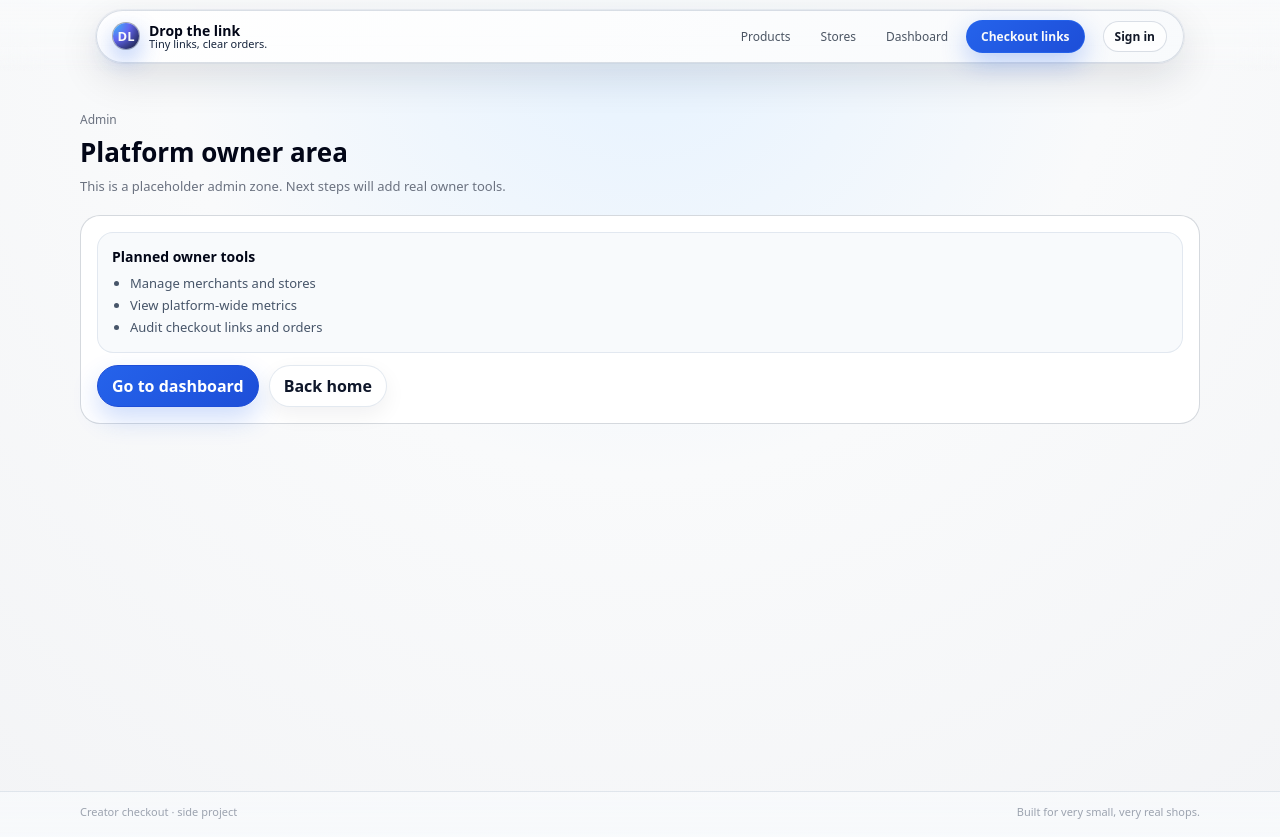
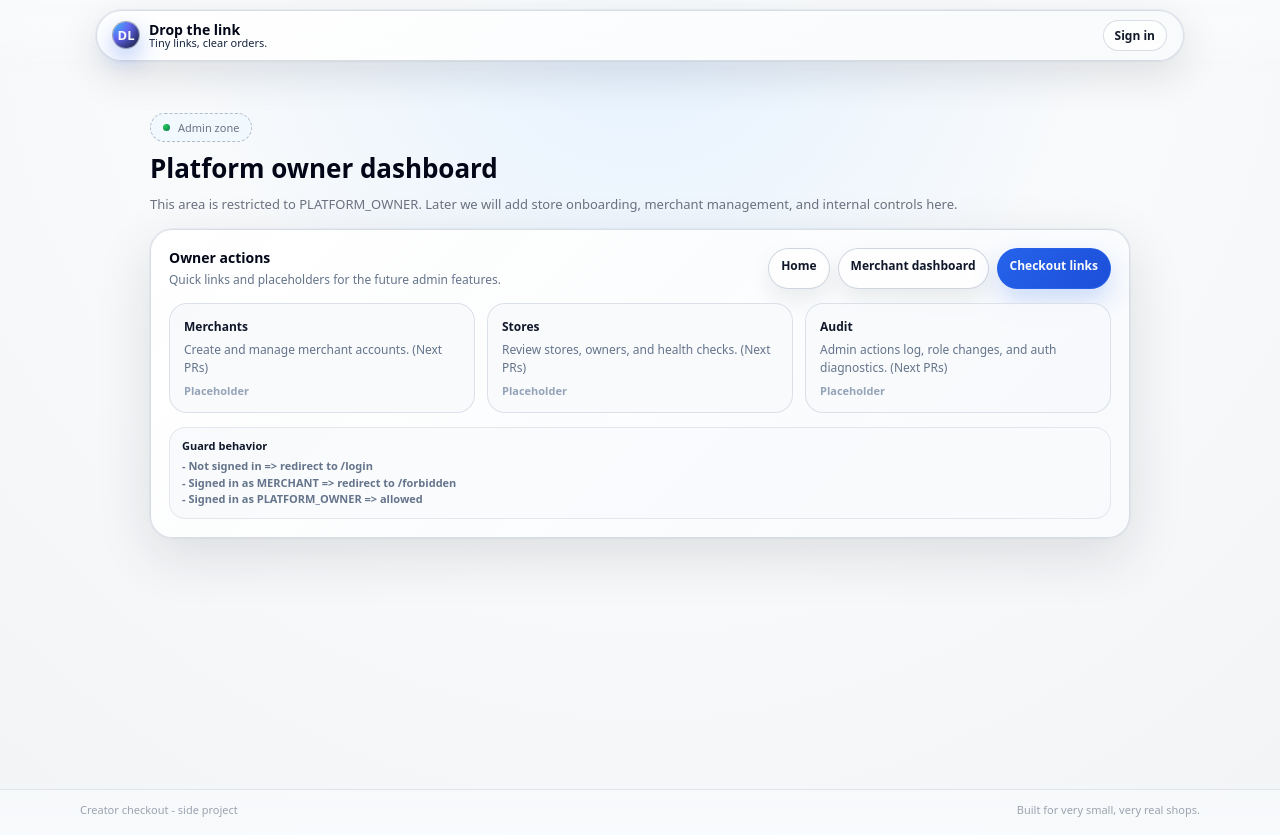
Before and after one commit to dmytro-zh/ts-fullstack-learning, a Next.js app in the folder apps/web/: page /admin in a window 1280 px wide. Built offline with nearby package versions, Linux system fonts and the light colour scheme; no server answers.

Commit message:
Feat(auth): add owner admin entry + remove nav flicker

```diff
--- a/apps/web/src/app/_components/TopNav.tsx
+++ b/apps/web/src/app/_components/TopNav.tsx
@@ -12,22 +12,41 @@ const baseLinkStyle: React.CSSProperties = {
   border: '1px solid transparent',
 };
 
+function TopNavSkeleton() {
+  const pill: React.CSSProperties = {
+    height: 28,
+    borderRadius: 999,
+    border: '1px solid rgba(148,163,184,0.25)',
+    background: 'rgba(148,163,184,0.12)',
+  };
+
+  return (
+    <nav style={{ display: 'flex', alignItems: 'center', gap: 6, fontSize: 12 }}>
+      <div style={{ ...pill, width: 74 }} />
+      <div style={{ ...pill, width: 64 }} />
+      <div style={{ ...pill, width: 86 }} />
+      <div style={{ ...pill, width: 118 }} />
+      <div style={{ width: 6 }} />
+      <div style={{ ...pill, width: 72 }} />
+    </nav>
+  );
+}
+
 export function TopNav() {
   const { data, status } = useSession();
+
+  if (status === 'loading') {
+    return <TopNavSkeleton />;
+  }
+
   const role = (data?.user as { role?: AppRole } | undefined)?.role;
-
   const isAuthed = status === 'authenticated';
   const canSeeAdmin = role === APP_ROLES.PLATFORM_OWNER;
 
   return (
-    <nav
-      style={{
-        display: 'flex',
-        alignItems: 'center',
-        gap: 6,
-        fontSize: 12,
-      }}
-    >
+    <nav style={{ display: 'flex', alignItems: 'center', gap: 6, fontSize: 12 }}>
+      {isAuthed ? (
+        <>
           <Link href="/products" style={baseLinkStyle}>
             Products
           </Link>
@@ -70,6 +89,8 @@ export function TopNav() {
           ) : null}
 
           <div style={{ width: 6 }} />
+        </>
+      ) : null}
 
       {!isAuthed ? (
         <Link
--- a/apps/web/src/app/_providers/SessionProvider.tsx
+++ b/apps/web/src/app/_providers/SessionProvider.tsx
@@ -1,8 +1,14 @@
 'use client';
 
 import { SessionProvider } from 'next-auth/react';
-import type { ReactNode } from 'react';
+import type { Session } from 'next-auth';
 
-export function NextAuthSessionProvider({ children }: { children: ReactNode }) {
-  return <SessionProvider>{children}</SessionProvider>;
+export function NextAuthSessionProvider({
+  children,
+  session,
+}: {
+  children: React.ReactNode;
+  session: Session | null;
+}) {
+  return <SessionProvider session={session}>{children}</SessionProvider>;
 }
--- a/apps/web/src/app/admin/page.tsx
+++ b/apps/web/src/app/admin/page.tsx
@@ -1,99 +1,221 @@
 import Link from 'next/link';
+
+const cardBorder = '1px solid rgba(148,163,184,0.35)';
 
 export default function AdminPage() {
   return (
     <main
       style={{
-        padding: '40px 16px 56px',
+        padding: '44px 16px 56px',
         minHeight: 'calc(100vh - 80px)',
         boxSizing: 'border-box',
         color: '#020617',
+        display: 'grid',
+        placeItems: 'start center',
       }}
     >
       <div
         style={{
-          maxWidth: 1120,
-          margin: '0 auto',
+          width: '100%',
+          maxWidth: 980,
           display: 'grid',
-          gap: 18,
+          gap: 14,
         }}
       >
-        <section style={{ display: 'grid', gap: 6 }}>
-          <div style={{ fontSize: 12, color: '#6b7280' }}>Admin</div>
+        <div style={{ display: 'grid', gap: 8 }}>
+          <div
+            style={{
+              display: 'inline-flex',
+              alignItems: 'center',
+              justifyContent: 'center',
+              padding: '6px 12px',
+              borderRadius: 999,
+              border: '1px dashed rgba(148,163,184,0.7)',
+              background: 'rgba(240,249,255,0.9)',
+              width: 'fit-content',
+              fontSize: 11,
+              color: '#6b7280',
+              gap: 8,
+            }}
+          >
+            <span
+              style={{
+                width: 7,
+                height: 7,
+                borderRadius: 999,
+                background:
+                  'radial-gradient(circle at 30% 30%, #22c55e 0, #16a34a 50%, #0f766e 100%)',
+              }}
+            />
+            Admin zone
+          </div>
+
           <h1 style={{ margin: 0, fontSize: 26, letterSpacing: -0.03 }}>
-            Platform owner area
+            Platform owner dashboard
           </h1>
+
           <p style={{ margin: 0, fontSize: 13, color: '#6b7280', lineHeight: 1.6 }}>
-            This is a placeholder admin zone. Next steps will add real owner tools.
+            This area is restricted to PLATFORM_OWNER. Later we will add store onboarding, merchant management,
+            and internal controls here.
           </p>
-        </section>
+        </div>
 
-        <section
+        <div
           style={{
-            borderRadius: 20,
-            border: '1px solid rgba(209,213,219,0.9)',
-            background: '#ffffff',
-            padding: 16,
+            borderRadius: 22,
+            border: cardBorder,
+            background: 'linear-gradient(135deg, rgba(255,255,255,0.98), rgba(248,250,252,0.96))',
+            boxShadow: '0 18px 55px rgba(15,23,42,0.12), 0 0 0 1px rgba(148,163,184,0.10)',
+            padding: 18,
             display: 'grid',
-            gap: 10,
+            gap: 14,
+            backdropFilter: 'blur(18px)',
+          }}
+        >
+          <div style={{ display: 'flex', justifyContent: 'space-between', gap: 12, flexWrap: 'wrap' }}>
+            <div style={{ display: 'grid', gap: 4 }}>
+              <div style={{ fontWeight: 800, fontSize: 14, letterSpacing: -0.01 }}>Owner actions</div>
+              <div style={{ fontSize: 12, color: '#64748b', lineHeight: 1.5 }}>
+                Quick links and placeholders for the future admin features.
+              </div>
+            </div>
+
+            <div style={{ display: 'flex', gap: 8, flexWrap: 'wrap' }}>
+              <Link
+                href="/"
+                style={{
+                  padding: '8px 12px',
+                  borderRadius: 999,
+                  border: '1px solid rgba(148,163,184,0.45)',
+                  background: 'rgba(255,255,255,0.9)',
+                  color: '#0f172a',
+                  textDecoration: 'none',
+                  fontSize: 12,
+                  fontWeight: 700,
+                  boxShadow: '0 10px 22px rgba(15,23,42,0.08)',
+                  whiteSpace: 'nowrap',
+                }}
+              >
+                Home
+              </Link>
+
+              <Link
+                href="/dashboard"
+                style={{
+                  padding: '8px 12px',
+                  borderRadius: 999,
+                  border: '1px solid rgba(148,163,184,0.45)',
+                  background: 'rgba(255,255,255,0.9)',
+                  color: '#0f172a',
+                  textDecoration: 'none',
+                  fontSize: 12,
+                  fontWeight: 700,
+                  boxShadow: '0 10px 22px rgba(15,23,42,0.08)',
+                  whiteSpace: 'nowrap',
+                }}
+              >
+                Merchant dashboard
+              </Link>
+
+              <Link
+                href="/checkout-links"
+                style={{
+                  padding: '8px 12px',
+                  borderRadius: 999,
+                  border: '1px solid rgba(37,99,235,0.9)',
+                  background: 'linear-gradient(135deg, #2563eb, #1d4ed8)',
+                  color: '#f9fafb',
+                  textDecoration: 'none',
+                  fontSize: 12,
+                  fontWeight: 700,
+                  boxShadow: '0 12px 26px rgba(37,99,235,0.22)',
+                  whiteSpace: 'nowrap',
+                }}
+              >
+                Checkout links
+              </Link>
+            </div>
+          </div>
+
+          <div
+            style={{
+              display: 'grid',
+              gridTemplateColumns: 'repeat(auto-fit, minmax(220px, 1fr))',
+              gap: 12,
             }}
           >
             <div
               style={{
-              borderRadius: 16,
-              border: '1px solid rgba(226,232,240,0.95)',
-              background: 'rgba(248,250,252,0.9)',
+                borderRadius: 18,
+                border: '1px solid rgba(148,163,184,0.28)',
+                background: 'rgba(248,250,252,0.85)',
                 padding: 14,
                 display: 'grid',
                 gap: 6,
               }}
             >
-            <div style={{ fontWeight: 800, fontSize: 14 }}>Planned owner tools</div>
-            <ul style={{ margin: 0, paddingLeft: 18, color: '#475569', fontSize: 13, lineHeight: 1.7 }}>
-              <li>Manage merchants and stores</li>
-              <li>View platform-wide metrics</li>
-              <li>Audit checkout links and orders</li>
-            </ul>
+              <div style={{ fontWeight: 800, fontSize: 12, color: '#0f172a' }}>Merchants</div>
+              <div style={{ fontSize: 12, color: '#64748b', lineHeight: 1.5 }}>
+                Create and manage merchant accounts. (Next PRs)
+              </div>
+              <div style={{ fontSize: 11, color: '#94a3b8', fontWeight: 700 }}>Placeholder</div>
             </div>
 
-          <div style={{ display: 'flex', gap: 10, flexWrap: 'wrap', marginTop: 2 }}>
-            <Link
-              href="/dashboard"
+            <div
               style={{
-                padding: '10px 14px',
-                borderRadius: 999,
-                border: '1px solid #1d4ed8',
-                background: 'linear-gradient(135deg, #2563eb, #1d4ed8)',
-                color: '#ffffff',
-                fontWeight: 800,
-                textDecoration: 'none',
-                boxShadow: '0 12px 26px rgba(37,99,235,0.22)',
-                lineHeight: '20px',
-                whiteSpace: 'nowrap',
+                borderRadius: 18,
+                border: '1px solid rgba(148,163,184,0.28)',
+                background: 'rgba(248,250,252,0.85)',
+                padding: 14,
+                display: 'grid',
+                gap: 6,
               }}
             >
-              Go to dashboard
-            </Link>
+              <div style={{ fontWeight: 800, fontSize: 12, color: '#0f172a' }}>Stores</div>
+              <div style={{ fontSize: 12, color: '#64748b', lineHeight: 1.5 }}>
+                Review stores, owners, and health checks. (Next PRs)
+              </div>
+              <div style={{ fontSize: 11, color: '#94a3b8', fontWeight: 700 }}>Placeholder</div>
+            </div>
 
-            <Link
-              href="/"
+            <div
               style={{
-                padding: '10px 14px',
-                borderRadius: 999,
-                border: '1px solid rgba(226,232,240,0.95)',
-                background: '#ffffff',
-                color: '#0f172a',
-                fontWeight: 800,
-                textDecoration: 'none',
-                boxShadow: '0 8px 22px rgba(15,23,42,0.06)',
-                lineHeight: '20px',
-                whiteSpace: 'nowrap',
+                borderRadius: 18,
+                border: '1px solid rgba(148,163,184,0.28)',
+                background: 'rgba(248,250,252,0.85)',
+                padding: 14,
+                display: 'grid',
+                gap: 6,
               }}
             >
-              Back home
-            </Link>
+              <div style={{ fontWeight: 800, fontSize: 12, color: '#0f172a' }}>Audit</div>
+              <div style={{ fontSize: 12, color: '#64748b', lineHeight: 1.5 }}>
+                Admin actions log, role changes, and auth diagnostics. (Next PRs)
               </div>
-        </section>
+              <div style={{ fontSize: 11, color: '#94a3b8', fontWeight: 700 }}>Placeholder</div>
+            </div>
+          </div>
+
+          <div
+            style={{
+              borderRadius: 16,
+              border: '1px solid rgba(148,163,184,0.22)',
+              background: 'rgba(248,250,252,0.75)',
+              padding: '10px 12px',
+              fontSize: 11,
+              color: '#64748b',
+              lineHeight: 1.5,
+              fontWeight: 650,
+            }}
+          >
+            <div style={{ color: '#0f172a', fontWeight: 800, marginBottom: 4 }}>
+              Guard behavior
+            </div>
+            <div>- Not signed in =&gt; redirect to /login</div>
+            <div>- Signed in as MERCHANT =&gt; redirect to /forbidden</div>
+            <div>- Signed in as PLATFORM_OWNER =&gt; allowed</div>
+          </div>
+        </div>
       </div>
     </main>
   );
--- a/apps/web/src/app/layout.tsx
+++ b/apps/web/src/app/layout.tsx
@@ -4,6 +4,8 @@ import { Geist, Geist_Mono } from 'next/font/google';
 import './globals.css';
 import { NextAuthSessionProvider } from './_providers/SessionProvider';
 import { TopNav } from './_components/TopNav';
+import { getServerSession } from 'next-auth';
+import { authOptions } from '../auth';
 
 const geistSans = Geist({
   variable: '--font-geist-sans',
@@ -20,11 +22,13 @@ export const metadata: Metadata = {
   description: 'Tiny checkout and orders dashboard for small creators',
 };
 
-export default function RootLayout({
+export default async function RootLayout({
   children,
 }: Readonly<{
   children: React.ReactNode;
 }>) {
+  const session = await getServerSession(authOptions);
+
   return (
     <html lang="en">
       <body
@@ -37,7 +41,7 @@ export default function RootLayout({
           fontFamily: 'system-ui, -apple-system, BlinkMacSystemFont, "Segoe UI", sans-serif',
         }}
       >
-        <NextAuthSessionProvider>
+        <NextAuthSessionProvider session={session}>
           <div
             style={{
               minHeight: '100vh',
@@ -172,7 +176,7 @@ export default function RootLayout({
                   gap: 8,
                 }}
               >
-                <span>Creator checkout · side project</span>
+                <span>Creator checkout - side project</span>
                 <span>Built for very small, very real shops.</span>
               </div>
             </footer>
```
Also changed, not shown: apps/web/src/app/_components/AdminNavLink.tsx (added, +27 -0 lines). Lines whose indentation alone changed are shown as unchanged.
